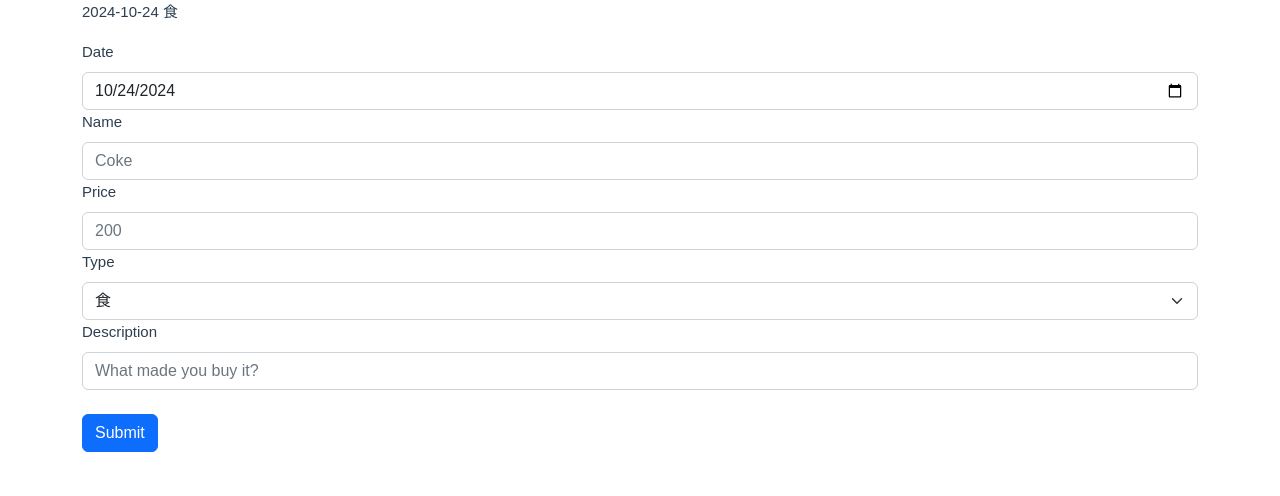
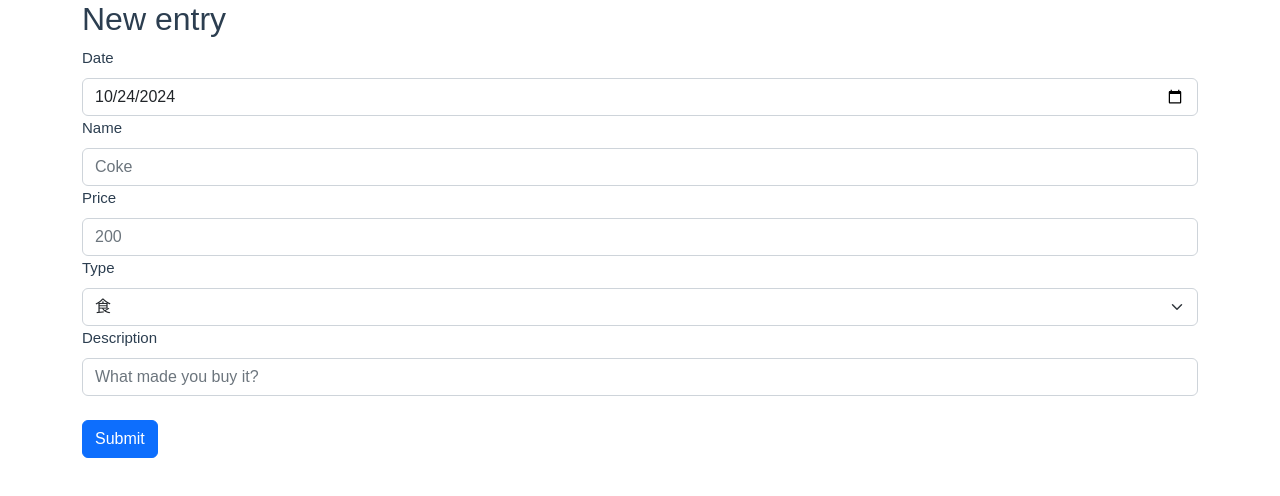
Before and after one commit to oha-Ohashi/wake-front, a Vue app: page /#/202501 in a window 1280 px wide. Shown: the top 496 px of the page. Built offline with nearby package versions, Linux system fonts and the light colour scheme; a web font is replaced by a local one.

Commit message:
alter text

```diff
--- a/src/views/202501/01.vue
+++ b/src/views/202501/01.vue
@@ -42,7 +42,7 @@
 <template>
     <main>
         <div class="container">
-            <p>{{ params.date }} {{ params.name }} {{ params.price }} {{ params.type }} {{ params.description }}</p>
+            <h2>New entry</h2>
 
             <div>
                 <label for="Fdate" class="form-label">Date</label>
```
